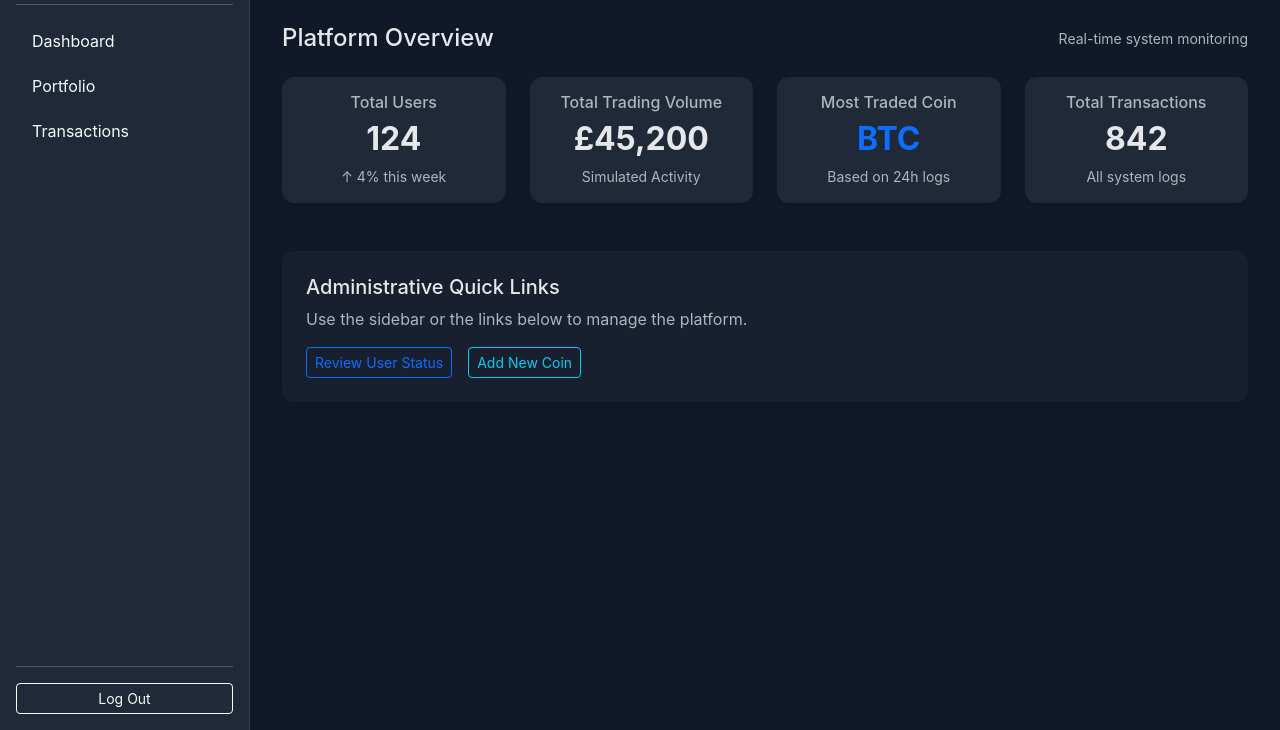
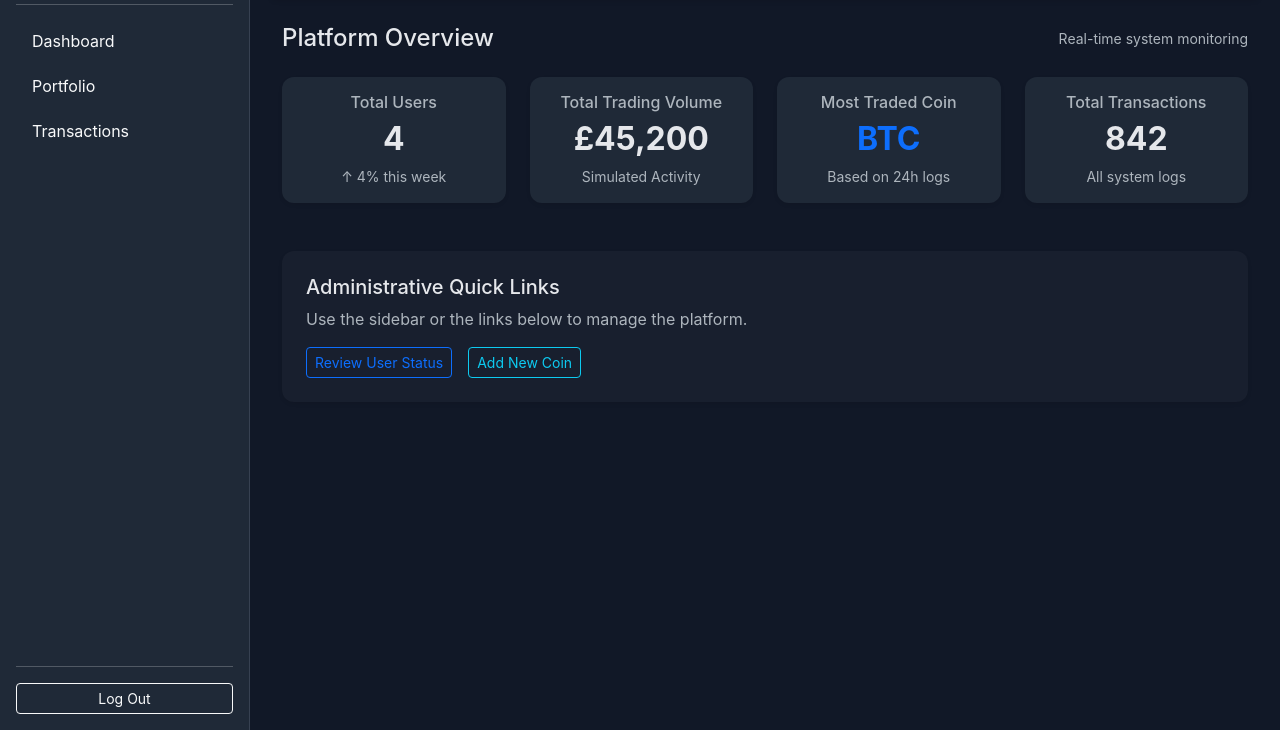
Before and after one commit to Dembem1/Cryptocurrency-Trading-Simulator, a Flask app: a page that uses templates/admin_dashboard.html in a window 1280 px wide. Shown: the part 70-800 px from the top of the page. Run offline with Flask 3, Linux system fonts and the light colour scheme.

Commit message:
Showing total num of users with admin in database

```diff
--- a/templates/admin_dashboard.html
+++ b/templates/admin_dashboard.html
@@ -11,7 +11,7 @@
           <div class="col-md-3">
               <div class="card shadow-sm border-0 p-3 text-center card-hover">
                   <h6 class="text-muted mb-2">Total Users</h6>
-                  <h2 class="fw-bold mb-0">124</h2>
+                  <span><h2 class="fw-bold mb-0">{{ totalUsers }}</h2></span>
                   <div class="mt-2 small text-success">↑ 4% this week</div>
               </div>
           </div>
```
